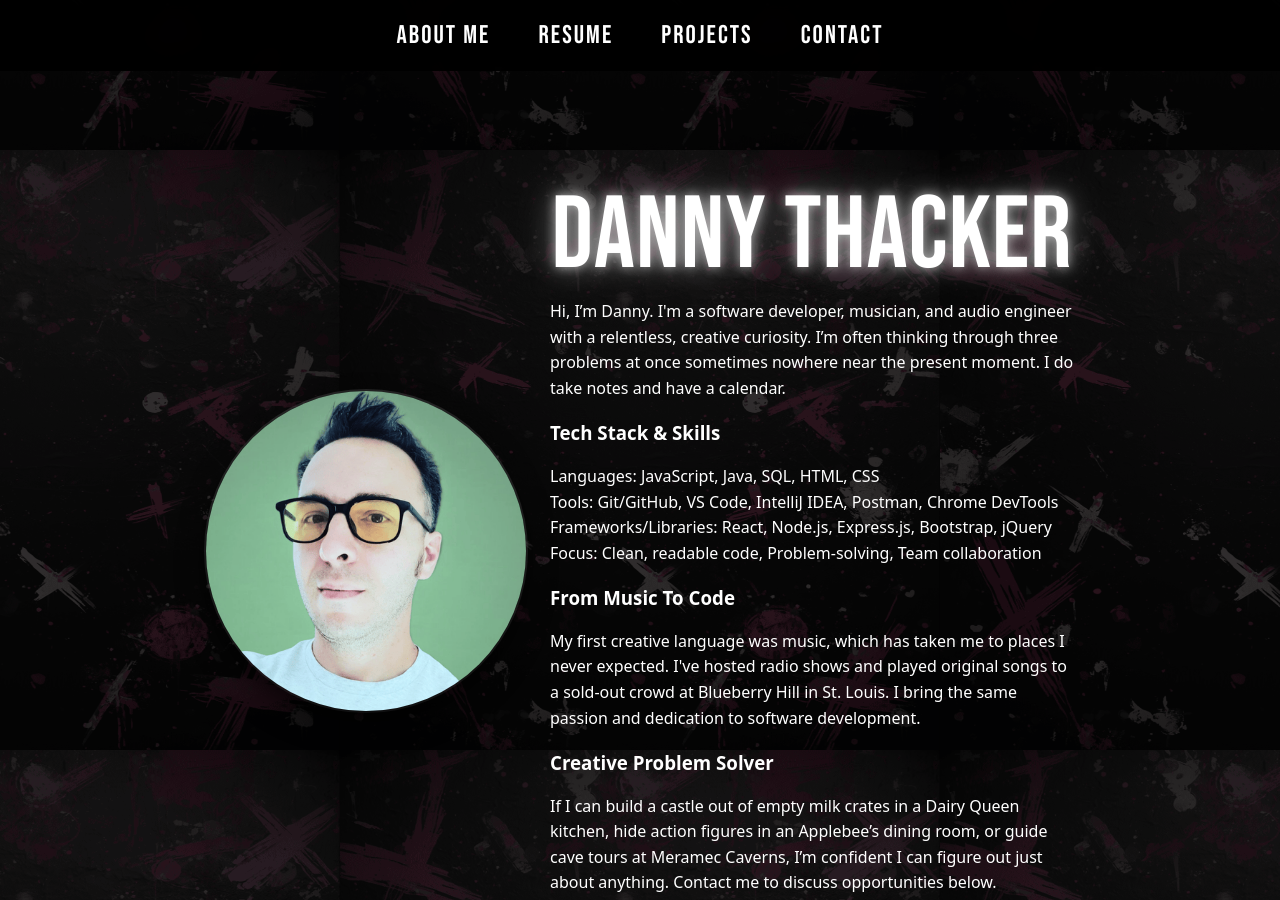
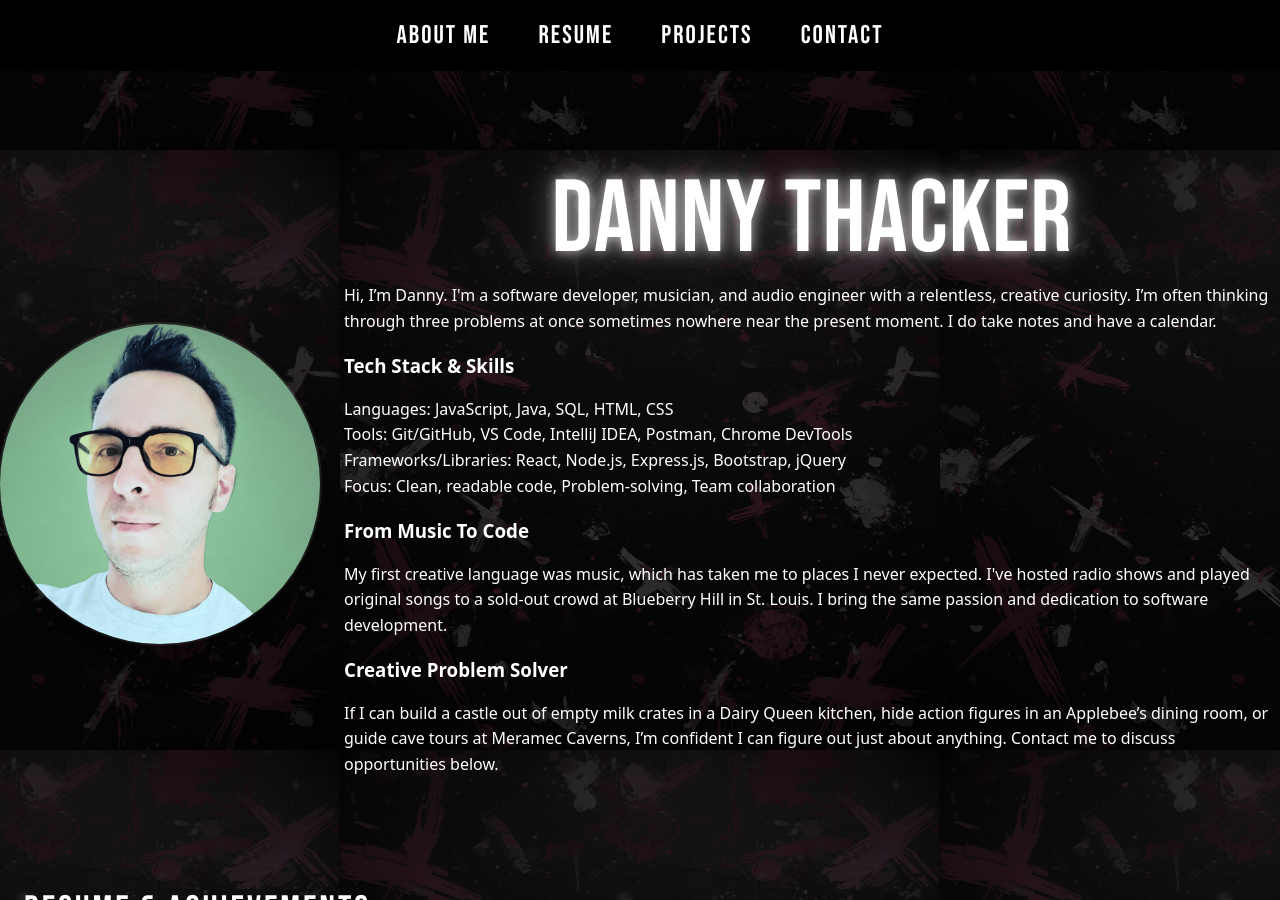
Before and after one commit to DanzillaDanny/DanzillaDanny.github.io, a Jekyll site: the page built from index.md, in a window 1280 px wide and 900 px high. Built offline with Jekyll 4.4.1, drawn with Linux system fonts in a browser that asks for light colours.

Commit message:
fixed html

```diff
--- a/_layouts/default.html
+++ b/_layouts/default.html
@@ -3,7 +3,7 @@
 <head>
     <meta charset="UTF-8">
     <meta name="viewport" content="width=device-width, initial-scale=1.0">
-    <title>{{page.title}}</title>
+    <title>{{ page.title }}</title>
     <link rel="stylesheet" href="{{ '/assets/index.css' | relative_url }}">
     <link rel="preconnect" href="https://fonts.googleapis.com">
 <link rel="preconnect" href="https://fonts.gstatic.com" crossorigin>
@@ -19,9 +19,6 @@
             <a href="#contact">Contact</a>
         </nav>
     </header>
-
-    <main class="container">
-
 
     <section id="about-me" class="hero">
     <div class="profile-wrap">
@@ -116,8 +113,8 @@ or guide cave tours at Meramec Caverns, I’m confident I can figure out just ab
 </div>
 </section>
 
+<main class="container">
 {{ content }}
-
 </main>
 
 <footer class="footer">
```
